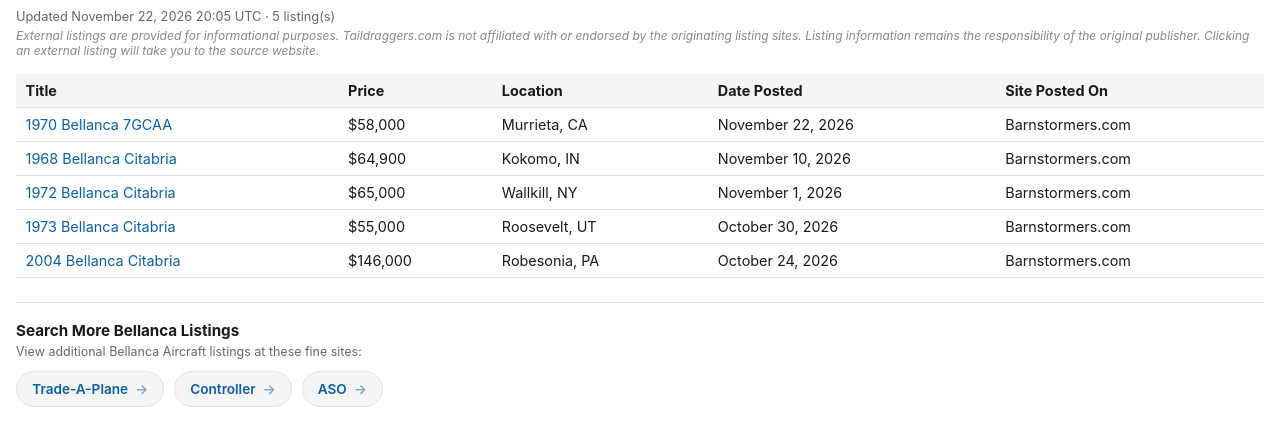
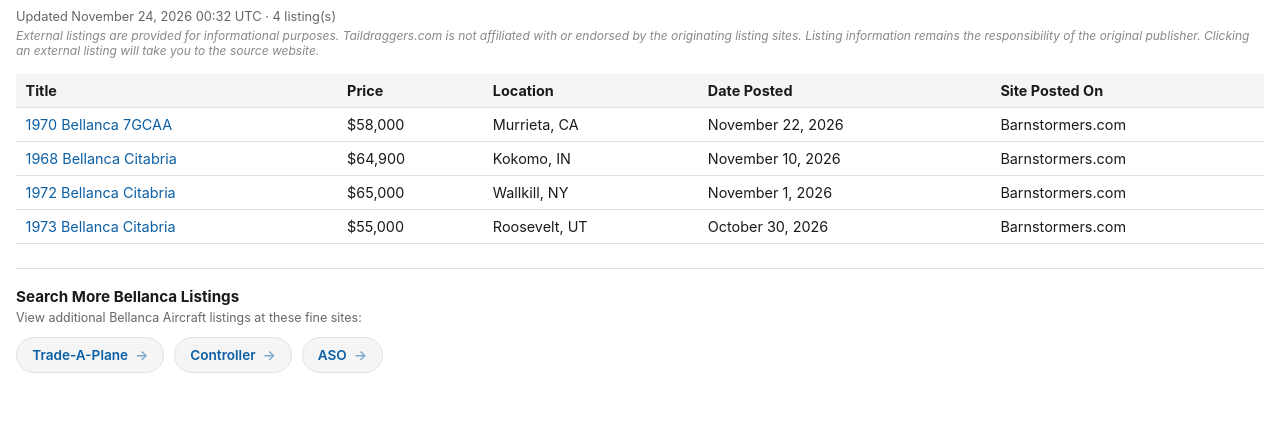
Before and after one commit to taildraggers/bellanca, a plain HTML site: page docs/index.html in a window 1280 px wide. Shown: the part 43-488 px from the top of the page. Drawn offline with Linux system fonts and the light colour scheme.

Commit message:
Update Bellanca listings (2026-11-24)

```diff
--- a/docs/index.html
+++ b/docs/index.html
@@ -76,7 +76,7 @@
 </head>
 <body>
   <h1>Other Bellanca Ads on the Web</h1>
-  <div class="updated">Updated November 22, 2026 20:05 UTC &middot; 5 listing(s)</div>
+  <div class="updated">Updated November 24, 2026 00:32 UTC &middot; 4 listing(s)</div>
   <div class="disclaimer">External listings are provided for informational purposes. Taildraggers.com is not affiliated with or endorsed by the originating listing sites. Listing information remains the responsibility of the original publisher. Clicking an external listing will take you to the source website.</div>
   <table>
     <thead>
@@ -87,7 +87,6 @@
         <tr><td><a href="https://www.barnstormers.com/classified-2082974-1968-Champion-7-KCAB-Citabria.html" target="_blank" rel="noopener noreferrer">1968 Bellanca Citabria</a></td><td>$64,900</td><td>Kokomo, IN</td><td>November 10, 2026</td><td>Barnstormers.com</td></tr>
         <tr><td><a href="https://www.barnstormers.com/classified-2056555-1972-Ballanca-Citabria-7ECA.html" target="_blank" rel="noopener noreferrer">1972 Bellanca Citabria</a></td><td>$65,000</td><td>Wallkill, NY</td><td>November 1, 2026</td><td>Barnstormers.com</td></tr>
         <tr><td><a href="https://www.barnstormers.com/classified-2023369-1973-Citabria-7GCBC.html" target="_blank" rel="noopener noreferrer">1973 Bellanca Citabria</a></td><td>$55,000</td><td>Roosevelt, UT</td><td>October 30, 2026</td><td>Barnstormers.com</td></tr>
-        <tr><td><a href="https://www.barnstormers.com/classified-2074492-2004-Citabria.html" target="_blank" rel="noopener noreferrer">2004 Bellanca Citabria</a></td><td>$146,000</td><td>Robesonia, PA</td><td>October 24, 2026</td><td>Barnstormers.com</td></tr>
     </tbody>
   </table>
   <div class="more-resources">
```
